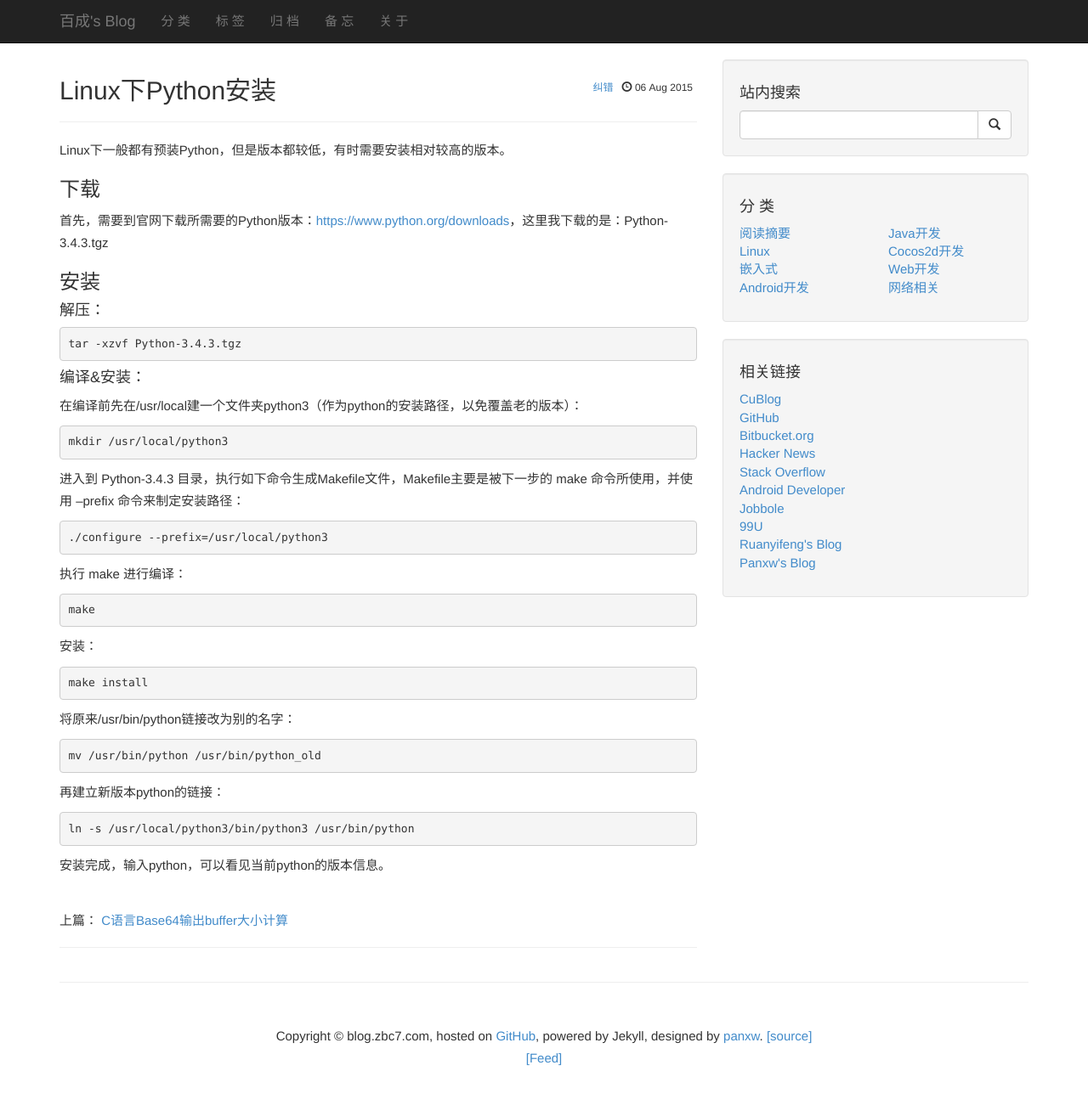
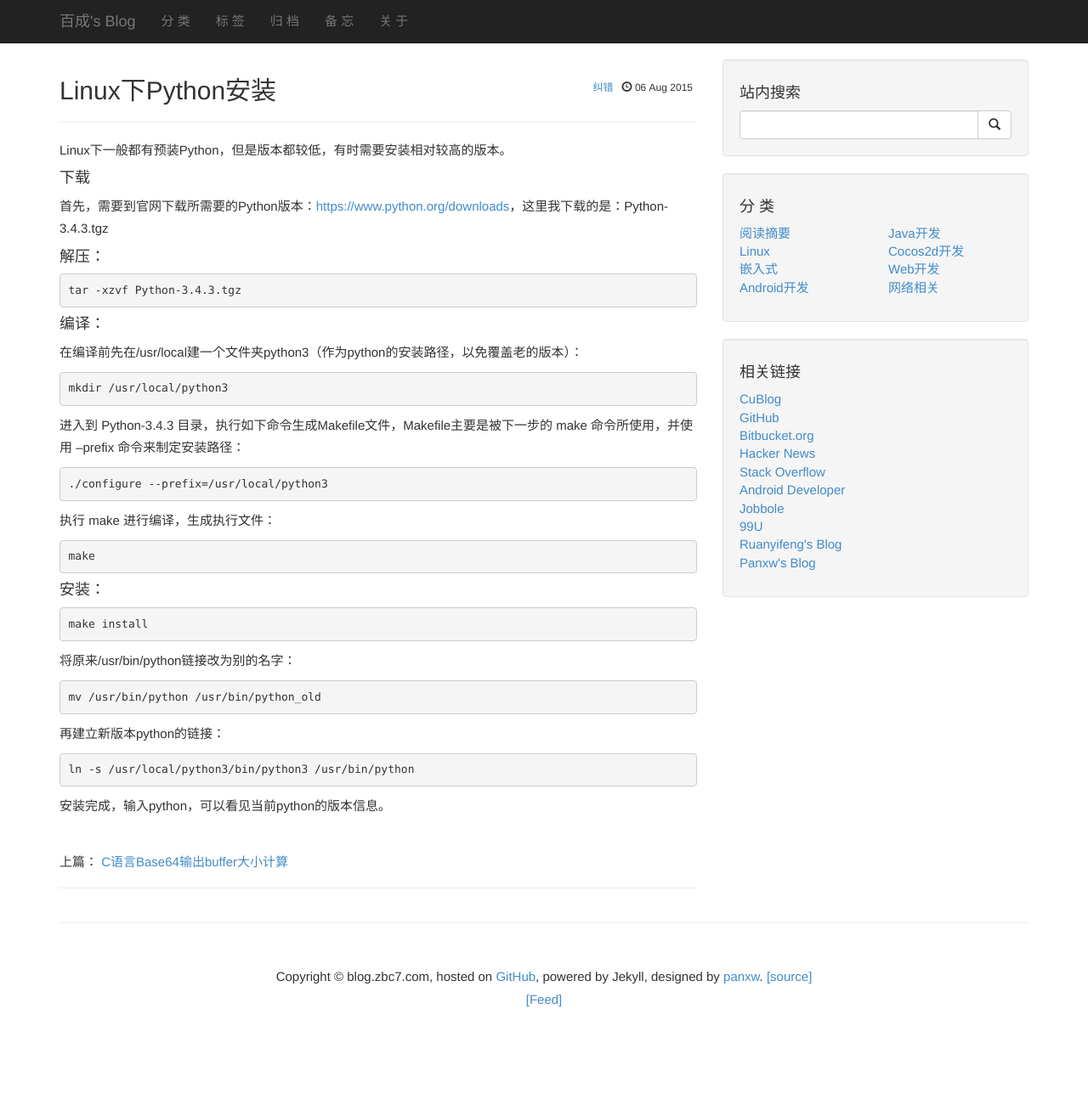
Before and after one commit to zbc0512/zbc0512.github.io, a Jekyll site: the page built from _posts/2015-08-06-linux-python-install.md, in a window 1280 px wide and 1319 px high. Shown: the top 1294 px of the window at 85% size. Built offline with Jekyll 4.4.1, drawn with Linux system fonts in a browser that asks for light colours; Markdown is read by kramdown in place of the engine named in the settings; comment, search, counter and statistics services are not loaded.

Commit message:
udpate python-install

```diff
--- a/_posts/2015-08-06-linux-python-install.md
+++ b/_posts/2015-08-06-linux-python-install.md
@@ -7,15 +7,14 @@ tags: ["Linux,Python"]
 
 Linux下一般都有预装Python，但是版本都较低，有时需要安装相对较高的版本。
 
-###下载
+####下载
 首先，需要到官网下载所需要的Python版本：<https://www.python.org/downloads>，这里我下载的是：Python-3.4.3.tgz
 
-###安装
 ####解压：
 
     tar -xzvf Python-3.4.3.tgz
 
-####编译&安装：
+####编译：
   在编译前先在/usr/local建一个文件夹python3（作为python的安装路径，以免覆盖老的版本）：
 
     mkdir /usr/local/python3
@@ -24,11 +23,11 @@ Linux下一般都有预装Python，但是版本都较低，有时需要安装相
 
     ./configure --prefix=/usr/local/python3
 
-  执行 make 进行编译：
+  执行 make 进行编译，生成执行文件：
 
     make
 
-  安装：
+####安装：
 
     make install
 
```
